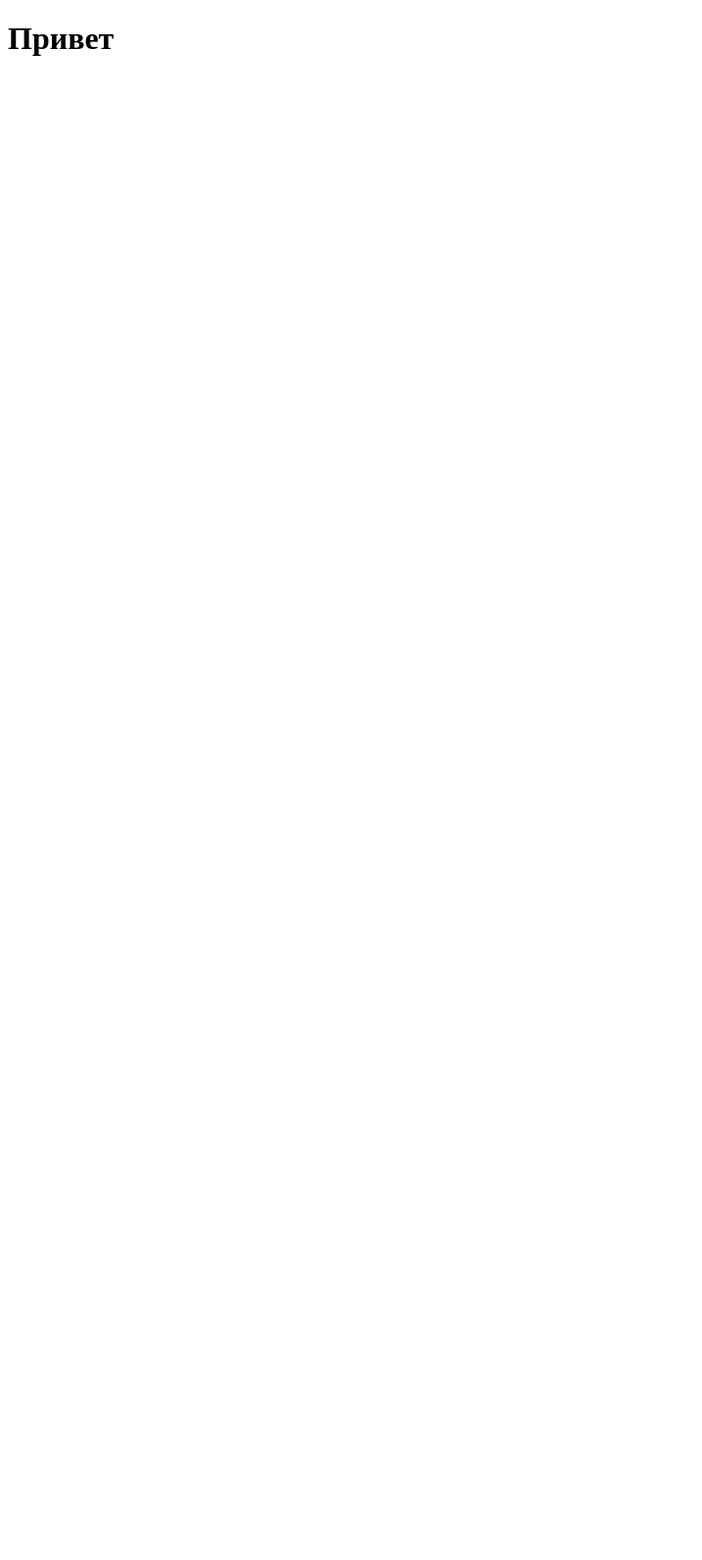
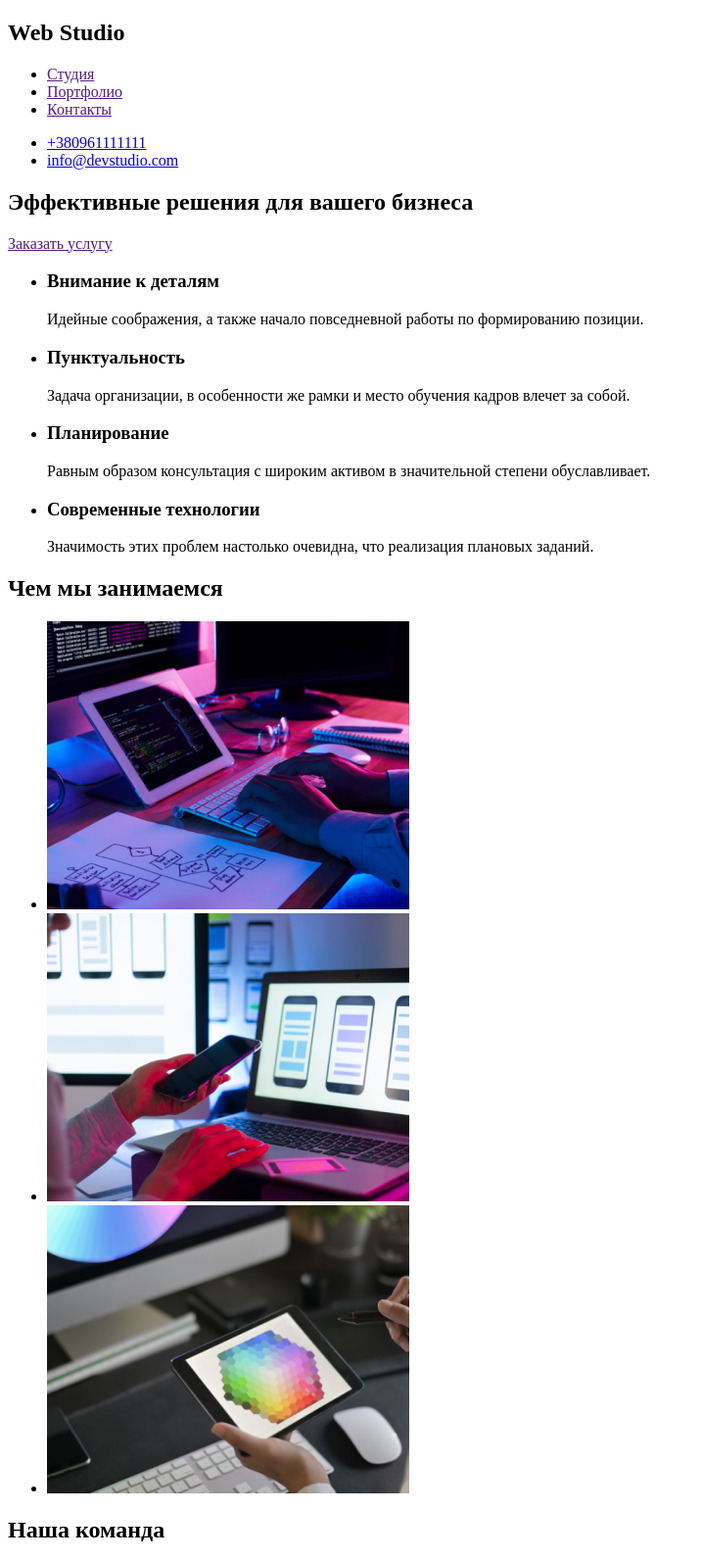
Before and after one commit to VladislavDeruha/goit-markup-hw-01, a plain HTML site: page index.html in a window 1280 px wide. Shown: the top 1592 px of the page at 98% size, without its empty margins (0-717 px from the left). Before the commit the page ends 800 px from the top, so only its background shows below. Drawn offline with Linux system fonts and the light colour scheme.

Commit message:
домашнее задания #1

```diff
--- a/index.html
+++ b/index.html
@@ -7,6 +7,117 @@
     <title>Document</title>
   </head>
   <body>
-    <h1>Привет</h1>
+    <!--Шапка сайта-->
+    <header>
+      <nav>
+        <h1>Web Studio</h1>
+
+        <ul>
+          <li><a href="">Студия</a></li>
+          <li><a href="">Портфолио</a></li>
+          <li><a href="">Контакты</a></li>
+        </ul>
+
+        <ul>
+          <li><a href="tel:+380961111111">+380961111111</a></li>
+          <li><a href="mailto:info@devstudio.com">info@devstudio.com</a></li>
+        </ul>
+      </nav>
+    </header>
+    <main>
+      <section>
+        <h2>Эффективные решения для вашего бизнеса</h2>
+        <a href="">Заказать услугу</a>
+      </section>
+      <section>
+        <ul>
+          <li>
+            <h3>Внимание к деталям</h3>
+            <p>
+              Идейные соображения, а также начало повседневной работы по
+              формированию позиции.
+            </p>
+          </li>
+        </ul>
+
+        <ul>
+          <li>
+            <h3>Пунктуальность</h3>
+            <p>
+              Задача организации, в особенности же рамки и место обучения кадров
+              влечет за собой.
+            </p>
+          </li>
+        </ul>
+        <ul>
+          <li>
+            <h3>Планирование</h3>
+            <p>
+              Равным образом консультация с широким активом в значительной
+              степени обуславливает.
+            </p>
+          </li>
+        </ul>
+        <ul>
+          <li>
+            <h3>Современные технологии</h3>
+            <p>
+              Значимость этих проблем настолько очевидна, что реализация
+              плановых заданий.
+            </p>
+          </li>
+        </ul>
+      </section>
+      <section>
+        <h1>Чем мы занимаемся</h1>
+        <ul>
+          <li>
+            <img src="./images/img.png" alt="" width="370" />
+          </li>
+          <li>
+            <img src="./images/img (1).png" alt="" width="370" />
+          </li>
+          <li>
+            <img src="./images/img (2).png" alt="" width="370" />
+          </li>
+        </ul>
+      </section>
+      <section>
+        <h1>Наша команда</h1>
+        <ul>
+          <img src="/images/img4.jpg" alt="" width="270" />
+          <h4>Игорь Демьяненко</h4>
+          <p>Product Designer</p>
+        </ul>
+        <ul>
+          <img src="/images/img3.jpg" alt="" width="270" />
+          <h4>Ольга Репина</h4>
+          <p>Frontend Developer</p>
+        </ul>
+        <ul>
+          <img src="/images/img5.jpg" alt="" width="270" />
+          <h4>Николай Тарасов</h4>
+          <p>Marketing</p>
+        </ul>
+        <ul>
+          <img src="/images/img6.jpg" alt="" width="270" />
+          <h4>Михаил Ермаков</h4>
+          <p>UI Designer</p>
+        </ul>
+      </section>
+    </main>
+    <!--Футер-->
+    <footer>
+      <h1>WebStudio</h1>
+      <h5>г. Киев, пр-т Леси Украинки, 26</h5>
+      <ul>
+        <li>
+          <a href="mailto:info@devstudio.com">info@devstudio.com</a>
+        </li>
+        <li>
+          <a href="tel:+380961111111">+380961111111</a>
+        </li>
+      </ul>
+    </footer>
   </body>
 </html>
```
Also changed, not shown: images/img (1).png (added), images/img (2).png (added), images/img.png (added), images/img3.jpg (added), images/img4.jpg (added), images/img5.jpg (added), images/img6.jpg (added), styles/styles.css (added), 1 other file.
